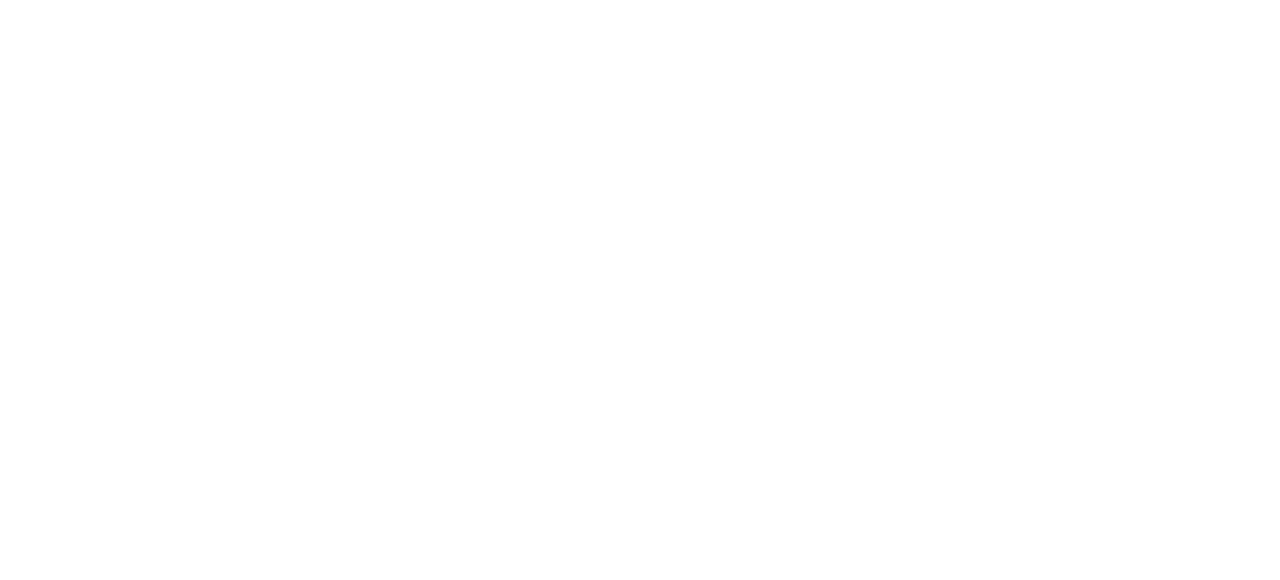
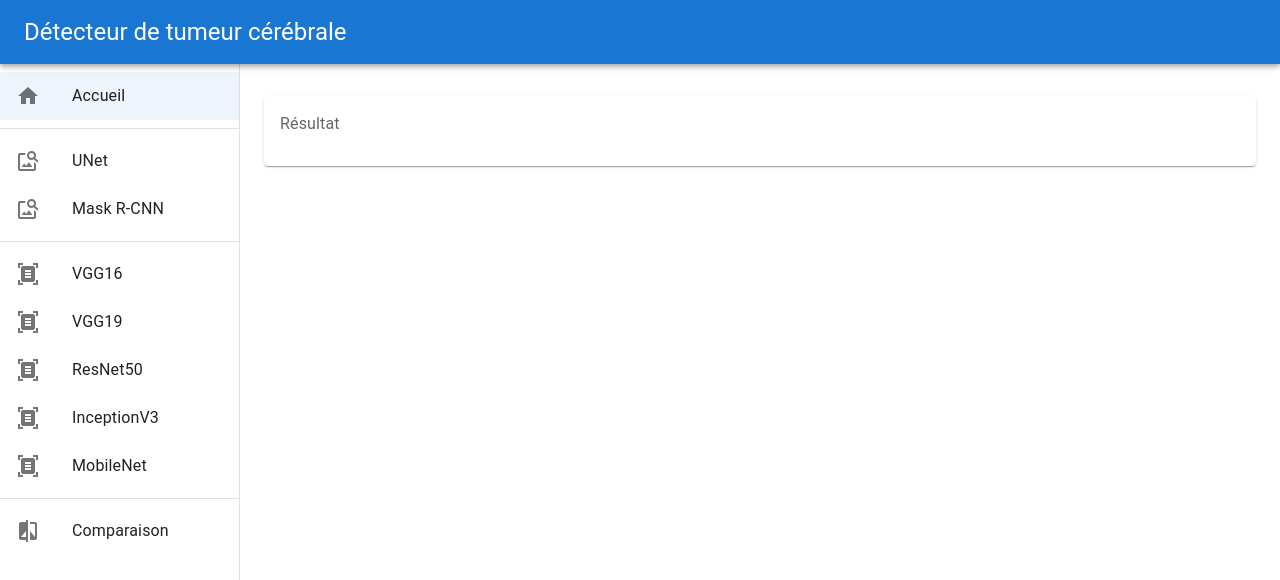
Before and after one commit to WaelYoussfi/bt-dashboard, a Next.js app: page /tests/models/inceptionv3 in a window 1280 px wide. Shown: the top 580 px of the page. Built offline with nearby package versions, Linux system fonts and the light colour scheme.

Commit message:
finished the layout component and tweaked the navbar

```diff
--- a/components/cards/ImageCard.js
+++ b/components/cards/ImageCard.js
@@ -1,12 +1,13 @@
 import { Card, CardMedia } from "@mui/material";
 
-const ImageCard = () => {
+const ImageCard = (img) => {
+    console.log(img);
     return (
         <Card sx={{ maxWidth: 345 }}>
             <CardMedia
                 component="img"
                 height="140"
-                image=""
+                image={img.img}
                 alt="Image Segmenté"
             />
         </Card>
--- a/components/cards/InfoCard.js
+++ b/components/cards/InfoCard.js
@@ -1,6 +1,7 @@
 import { Card, CardContent, Typography } from "@mui/material";
 
 const InfoCard = () => {
+    return (
         <Card xs={{ minWidth: 275 }}>
             <CardContent>
                 <Typography
@@ -11,6 +12,7 @@
                     Résultat
                 </Typography>
             </CardContent>
-    </Card>;
+        </Card>
+    );
 };
 export default InfoCard;
--- /dev/null
+++ b/components/layout.js
@@ -0,0 +1,40 @@
+import {
+    AppBar,
+    CssBaseline,
+    Toolbar,
+    Typography,
+    Container,
+} from "@mui/material";
+import { Box } from "@mui/system";
+import Navbar from "../components/Navbar";
+const Layout = ({ children }) => {
+    return (
+        <>
+            <Box sx={{ display: "flex" }}>
+                <CssBaseline />
+                <AppBar
+                    position="fixed"
+                    sx={{ zIndex: (theme) => theme.zIndex.drawer + 1 }}
+                >
+                    <Toolbar>
+                        <Typography variant="h5" noWrap component="div">
+                            Détecteur de tumeur cérébrale
+                        </Typography>
+                    </Toolbar>
+                </AppBar>
+                <Navbar />
+                <Box
+                    component="main"
+                    sx={{ flexGrow: 1, height: "100vh", overflow: "auto" }}
+                >
+                    <Toolbar />
+                    <Container maxWidth="lg" sx={{ mt: 4, mb: 4 }}>
+                        <main>{children}</main>
+                    </Container>
+                </Box>
+            </Box>
+        </>
+    );
+};
+
+export default Layout;
--- a/pages/_app.js
+++ b/pages/_app.js
@@ -1,7 +1,11 @@
-import '../styles/globals.css'
+import Layout from "../components/layout";
 
 function MyApp({ Component, pageProps }) {
-  return <Component {...pageProps} />
+    return (
+        <Layout>
+            <Component {...pageProps} />
+        </Layout>
+    );
 }
 
-export default MyApp
+export default MyApp;
--- a/pages/tests/models/inceptionv3.js
+++ b/pages/tests/models/inceptionv3.js
@@ -1,5 +1,7 @@
+import InfoCard from "../../../components/cards/InfoCard";
+
 const Inceptionv3 = () => {
-    return <></>;
+    return <InfoCard />;
 };
 
 export default Inceptionv3;
```
Also changed, not shown: pages/index.js (+1 -26 lines), public/images/tomSheikh.jpeg (added). Lines whose indentation alone changed are shown as unchanged.
